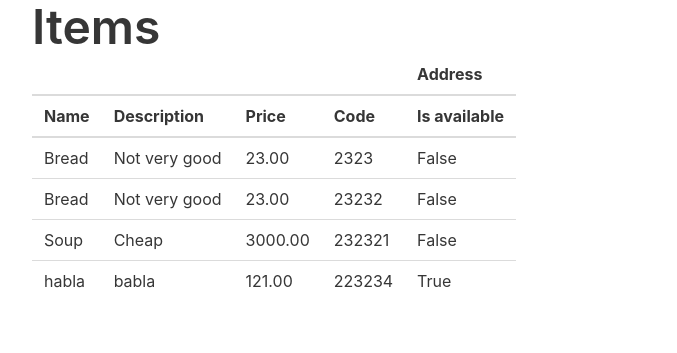
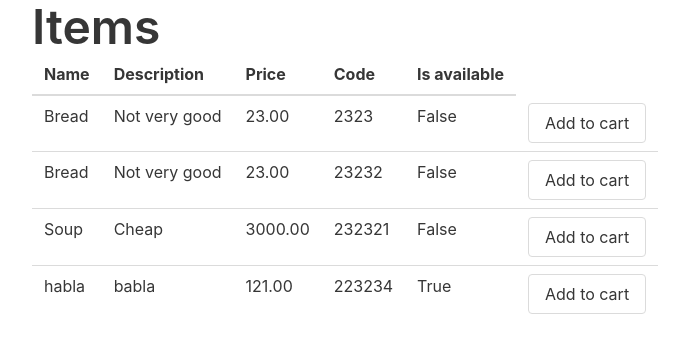
Before and after one commit to Mikola000W/WWWStrona1, a Django app: page /items/t/ in a window 1280 px wide. Shown: the top 353 px of the page, without its empty margins (32-709 px from the left). Run offline with Django 3.2, Linux system fonts and the light colour scheme; data comes from the database, SQL or seed files in the repository; both versions use the stored data as it was after the commit.

Commit message:
cart delete

```diff
--- a/djangoorders/djangoorders/settings.py
+++ b/djangoorders/djangoorders/settings.py
@@ -137,3 +137,7 @@ STATIC_URL = '/static/'
 # https://docs.djangoproject.com/en/3.2/ref/settings/#default-auto-field
 
 DEFAULT_AUTO_FIELD = 'django.db.models.BigAutoField'
+
+STATIC_ROOT = ''
+STATIC_URL = '/static/'
+STATICFILES_DIRS = ('static',)
--- a/djangoorders/djangoorders/urls.py
+++ b/djangoorders/djangoorders/urls.py
@@ -22,5 +22,8 @@ urlpatterns = [
     path('items/new/', item_views.item_create, name="item_create"),
     path('items/t/', item_views.item_table, name="item_table"),
     path('items/', item_views.item_list, name="item_list"),
+    path('cart/', item_views.cart, name="cart"),
+    path('add-to-cart/<int:item_id>', item_views.add_to_cart, name="add_to_cart"),
+    path('delete-from-cart/', item_views.delete_from_cart, name="delete_from_cart"),
 
 ]
--- a/djangoorders/items/templates/items/item_table.html
+++ b/djangoorders/items/templates/items/item_table.html
@@ -1,4 +1,5 @@
 {% extends 'base_bulma.html' %}
+{% load static %}
 
 
 {% block title %}Item List{% endblock title %}
@@ -7,10 +8,6 @@
 {% block main %}
   <table class="table">
     <thead>
-      <tr>
-        <th colspan="4"></th>
-        <th colspan="5">Address</th>
-      </tr>
       <tr>
         <th>Name</th>
         <th>Description</th>
@@ -27,8 +24,19 @@
           <td>{{ item.price }}</td>
           <td>{{ item.code }}</td>
           <td>{{ item.is_available }}</td>
+          <td>
+              <form action="" method='post' class="addToCartForm" id="addToCartForm-{{ item.id }}">
+                {% csrf_token %}
+
+                <input type="submit" value="Add to cart" class="button">
+              </form>
+          </td>
         </tr>
       {% endfor %}
     </tbody>
   </table>
 {% endblock main %}
+
+{% block script %}
+    <script type="text/javascript" src="{% static 'js/add_to_cart.js' %}"></script>
+{% endblock %}
--- a/djangoorders/items/views.py
+++ b/djangoorders/items/views.py
@@ -1,5 +1,6 @@
 from django.shortcuts import render, HttpResponseRedirect
 from django.urls import reverse_lazy
+from django.http import JsonResponse
 
 from items.models import Item
 
@@ -22,7 +23,6 @@ def item_table(request):
 
 def item_create(request):
     data = {}
-    print("Hello")
     if request.method == 'POST':
         data['name'] = request.POST.get('name')
         data['description'] = request.POST.get('description')
@@ -37,7 +37,7 @@ def item_create(request):
             if Item.objects.filter(name=name).exists():
                 return render(request, 'items/item_create.html', {'errors': 'You already used this name'})
 
-        if data['name'] and data['description'] and data['price']:
+        if data['name'] and data['description'] and data['price'] and data['is_available']:
             try:
                 item.save()
                 item_list_url = reverse_lazy('home')
@@ -48,3 +48,35 @@ def item_create(request):
             data['errors'] = 'Fill all brackets'
 
     return render(request, 'items/item_create.html', context=data)
+
+def add_to_cart(request, item_id):
+    # print('item id', item_id)
+    cart_in_session = request.session['cart'] if 'cart' in request.session else []
+    cart_in_session.append(item_id)
+    # request.session.flush('cart')
+    request.session.update({'cart': cart_in_session})
+    # print('session', request.session['cart'])
+    return JsonResponse({'message': 'Added item to cart.'})
+
+
+def delete_from_cart(request):
+    cart_in_session = request.session['cart'] if 'cart' in request.session else []
+    cart_in_session.clear()
+    request.session.update({'cart': cart_in_session})
+    return render(request, 'items/cart.html')
+
+def cart(request):
+    cart_in_session = request.session['cart'] if 'cart' in request.session else []
+
+    context = {'cart': []}
+    amount = 0
+    items = Item.objects.filter(id__in=cart_in_session)
+
+    for item in items:
+        counter = cart_in_session.count(item.id)
+        context['cart'].append({'item_object': item, 'count': counter})
+        amount += counter * item.price
+
+    context.update({'amount': amount})
+
+    return render(request, 'items/cart.html', context=context)
--- /dev/null
+++ b/djangoorders/static/js/add_to_cart.js
@@ -0,0 +1,28 @@
+
+
+const addToCartsForms = document.querySelectorAll(".addToCartForm");
+
+function handleSubmit(forms) {
+    forms.forEach(form => {
+        form.addEventListener("submit", e => {
+            e.preventDefault();
+
+            const item_id = form.id.split('-')[1]
+
+            fetch(`/add-to-cart/${item_id}`, {
+                method: 'GET',
+            })
+                .then(response => response.json())
+                .then(data => {
+                    form.reset();
+                    alert(data['message'])
+                })
+                .catch((error) => {
+                    console.error('Error:', error);
+                });
+
+        })
+    })
+}
+
+handleSubmit(addToCartsForms)
--- a/djangoorders/templates/base_bulma.html
+++ b/djangoorders/templates/base_bulma.html
@@ -9,11 +9,16 @@
     <link rel="stylesheet" href="https://cdn.jsdelivr.net/npm/bulma@0.9.2/css/bulma.min.css">
   </head>
   <body>
+
     <div class="container">
       <h1 class="title is-1">{% block h1 %}{% endblock h1 %}</h1>
     </div>
+
     <main class="container">
       {% block main %}{% endblock main %}
     </main>
+
+{% block script %}{% endblock %}
+
   </body>
 </html>
```
Also changed, not shown: djangoorders/customers/views.py (+8 -40 lines), djangoorders/templates/home.html (+8 -0 lines), djangoorders/db.sqlite3, djangoorders/static/favicon.ico (added).
